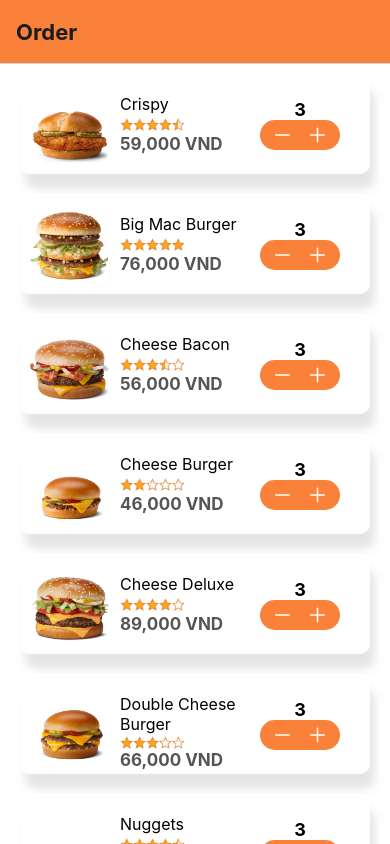
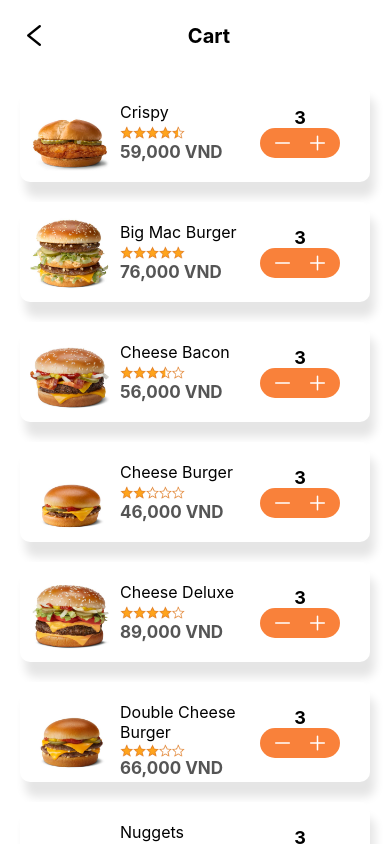
Before and after one commit to tamB2203579/Food-Order-App, a React Native app: screen /Cart in a window 390 px wide. Built offline with nearby package versions, Linux system fonts and the light colour scheme.

Commit message:
navigation arrow

```diff
--- a/App.js
+++ b/App.js
@@ -5,36 +5,52 @@
 import LoginScreen from './screens/LoginScreen';
 import SignUpScreen from './screens/SignUpScreen';
 import HomeScreen from './screens/HomeScreen';
-import DetailsScreen from './screens/DetailsScreen'
+import DetailsScreen from './screens/DetailsScreen';
 import CartScreen from './screens/CartScreen';
+import AntDesign from '@expo/vector-icons/AntDesign';
 
 const Stack = createNativeStackNavigator();
 
 function App() {
   return (
     <NavigationContainer>
-      <Stack.Navigator screenOptions={{headerShown: true}}>
-        <Stack.Screen name="Cart" component={CartScreen}
+      <Stack.Navigator screenOptions={{headerShown: false}}>
+      {/* <Stack.Screen name="Cart" component={CartScreen}
         options={{
           headerStyle: {
             backgroundColor: "#F9813A",
+
           },
           title: "Order",
           headerTitleStyle: {
             fontSize: 22,
             fontWeight: 'bold'
-          }
+          },
+          headerLeft: () => (
+            <AntDesign name="left" size={24} color="black"
+            onPress={() => navigation.goBack()}
+            />
+            // <AntDesign
+            //   name="arrowleft"
+            //   size={24}
+            //   color="white"
+            //   style={{ marginLeft: 10 }}
+            //   onPress={() => navigation.navigate('Home')} // Tuỳ chỉnh hành động điều hướng
+            // />
+          ),
+
         }}
-        />
+        /> */}
         <Stack.Screen name="OnBoard" component={OnBoardScreen}/>
         <Stack.Screen name="Login" component={LoginScreen}/>
         <Stack.Screen name="SignUp" component={SignUpScreen}/>
         <Stack.Screen name="Home" component={HomeScreen} options={{
           headerShown: false,
-          gestureEnabled: false
+          gestureEnabled: false,
+
         }}/>
+        <Stack.Screen name="Cart" component={CartScreen}/>
         <Stack.Screen name="Details" component={DetailsScreen}/>
-        {/* <Stack.Screen name="Cart" component={CartScreen}/> */}
       </Stack.Navigator>
     </NavigationContainer>
   );
--- a/screens/CartScreen.js
+++ b/screens/CartScreen.js
@@ -4,8 +4,10 @@
 import AntDesign from '@expo/vector-icons/AntDesign';
 import Ionicons from '@expo/vector-icons/Ionicons';
 import { PrimaryButton } from '../components/Button';
+import { useNavigation } from '@react-navigation/native';
 
 const CartScreen = () => {
+  const navigation = useNavigation();
   const CartCard = ({item}) => {
     return(
       <TouchableHighlight underlayColor={COLORS.white} activeOpacity={0.9}>
@@ -39,10 +41,12 @@
   }
   return (
     <SafeAreaView style={{backgroundColor: COLORS.white, flex: 1}}>
-      {/* <View style={styles.header}>
-        <AntDesign name="left" size={28} color="black" />
-        <Text style={{fontSize: 20, fontWeight: 'bold'}}>Cart</Text>
-      </View> */}
+      <View style={styles.header}>
+        <AntDesign name="left" size={28} color="black"
+        // style={styles.backIcon}
+        onPress={() => navigation.goBack()}/>
+        <Text style={{fontSize: 20, fontWeight: 'bold', flex: 1, textAlign: 'center'}}>Cart</Text>
+      </View>
       <FlatList
       showsVerticalScrollIndicator={false}
       contentContainerStyle={{paddingBottom: 80}}
@@ -78,6 +82,7 @@
     paddingVertical: 20,
     flexDirection: 'row',
     alignItems: 'center',
+    justifyContent: 'center',
     marginHorizontal: 20,
   },
   cartCard: {
```
